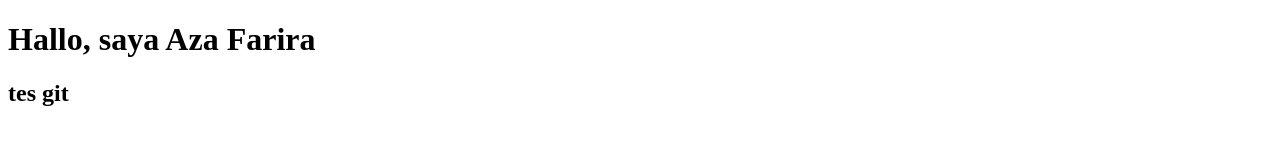
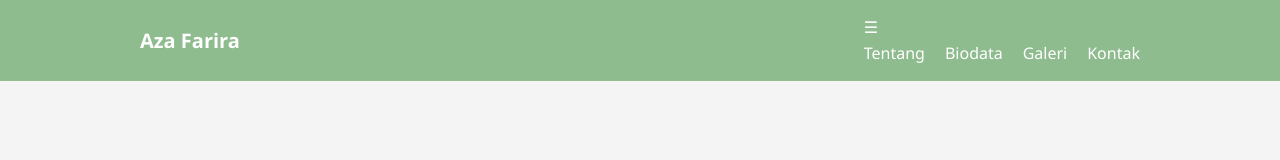
Before and after one commit to Azafarira/Web_Fortopolio, a plain HTML site: page Index.html in a window 1280 px wide. Drawn offline with Linux system fonts and the light colour scheme.

Commit message:
menambahkan navbar dan css pada navbar

```diff
--- a/Index.html
+++ b/Index.html
@@ -1,12 +1,28 @@
 <!DOCTYPE html>
 <html lang="id">
 <head>
-  <meta charset="UTF-8" />
-  <meta name="viewport" content="width=device-width, initial-scale=1.0" />
-  <title>Document</title>
+    <meta charset="UTF-8">
+    <meta name="viewport" content="width=device-width, initial-scale=1.0">
+    <title>Website Pribadi - Aza Farira</title>
+    <link rel="stylesheet" href="style.css">
 </head>
 <body>
-  <h1>Hallo, saya Aza Farira</h1>
-  <h2>tes git</h2>
+
+    <!-- Navigasi -->
+    <nav>
+        <div class="container">
+            <h1 class="logo">Aza Farira</h1>
+            <ul>
+            <div class="menu-toggle" id="menu-toggle">&#9776;</div>
+                 <ul class="nav-links" id="nav-links">
+                <li><a href="#tentang">Tentang</a></li>
+                <li><a href="#biodata">Biodata</a></li>
+                <li><a href="#galeri">Galeri</a></li>
+                <li><a href="#kontak">Kontak</a></li>
+
+            </ul>
+        </div>
+    </nav>
+
 </body>
 </html>
--- /dev/null
+++ b/style.css
@@ -0,0 +1,50 @@
+/* Reset dasar */
+body, h1, h2, p, ul {
+    margin: 0;
+    padding: 0;
+    box-sizing: border-box;
+}
+
+body {
+    font-family: 'Segoe UI', sans-serif;
+    line-height: 1.6;
+    background-color: #f4f4f4;
+}
+
+/* Navigasi Responsif*/
+nav {
+    background-color: #8FBC8F;
+    color: white;
+    padding: 15px 0;
+    position: sticky;
+    top:0;
+    z-index: 1000;
+}
+
+nav .container {
+    display: flex;
+    justify-content: space-between;
+    align-items: center;
+    max-width: 1000px;
+    margin: auto;
+    padding: 0 20px;
+}
+
+nav .logo {
+    font-size: 20px;
+}
+.nav-links {
+    list-style: none;
+    display: flex;
+    gap: 20px;
+}
+
+.nav-links li a {
+    color: white;
+    text-decoration: none;
+    transition: opacity 0.3s;
+}
+
+.nav-links li a:hover {
+    opacity: 0.7;
+}
```
